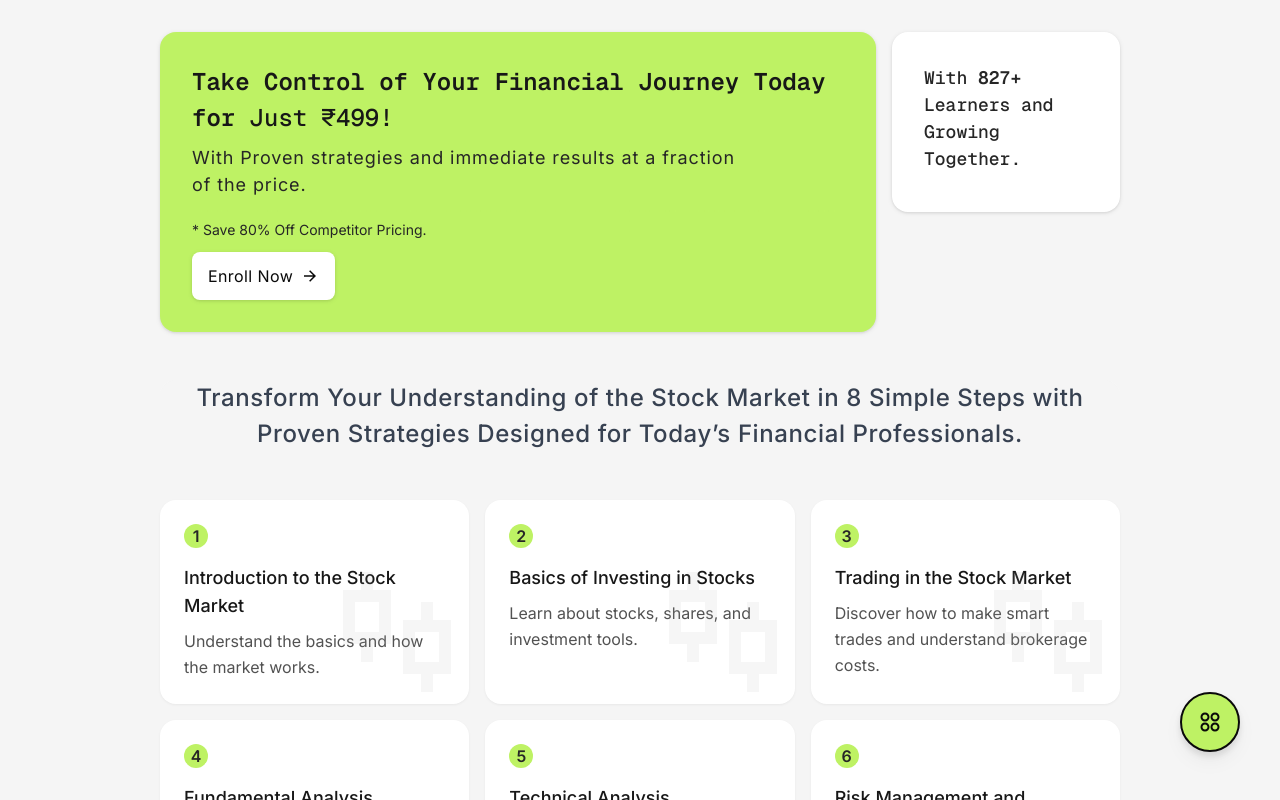
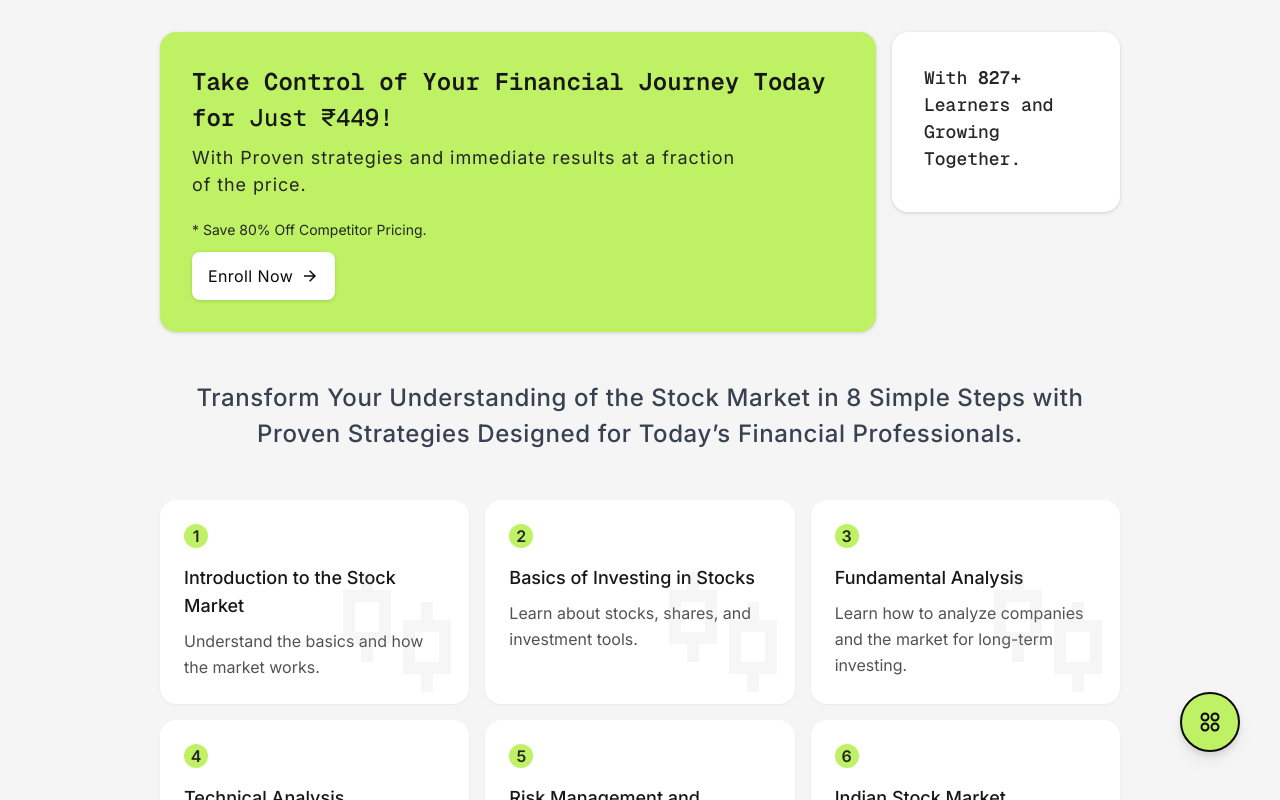
Before and after one commit to prathambhandari/stock-market-simplified, a Next.js app: page / in a window 1280 px wide. Shown: the top 800 px of the page. Built offline with nearby package versions, Linux system fonts and the light colour scheme.

Commit message:
price update

```diff
--- a/app/Components/HeroSection.js
+++ b/app/Components/HeroSection.js
@@ -8,7 +8,7 @@ export default function HeroSection() {
             <div className="bg-primary flex flex-col items-start  relative col-span-1 sm:col-span-1 md:col-span-1 lg:col-span-3 xl:col-span-3 drop-shadow h-fit overflow-hidden group  ease-in-out duration-300">
 
                 <div className="*:z-20  relative">
-                    <h1 className="text-2xl font-semibold text-neutral-900 leading-normal mb-2 font-mono">Take Control of Your Financial Journey Today for <span className=" font-medium    decoration decoration-wavy underline-offset-4 ">Just ₹499!</span></h1>
+                    <h1 className="text-2xl font-semibold text-neutral-900 leading-normal mb-2 font-mono">Take Control of Your Financial Journey Today for <span className=" font-medium    decoration decoration-wavy underline-offset-4 ">Just ₹449!</span></h1>
                     <h1 className="text-lg font-normal tracking-wider  text-neutral-800  mb-3 w-10/12 leading-normal">With Proven strategies and immediate results at a fraction of the price.<br />  </h1>
                     <div className="border-t-2 border-dashed  border-primary pt-2 w-full">
                         <h6 className="text-sm mb-3 text-neutral-800">* Save 80% Off Competitor Pricing.  </h6>
--- a/app/Components/MVP.js
+++ b/app/Components/MVP.js
@@ -8,9 +8,9 @@ export default function MVP() {
                     <div className=" flex flex-col items-start justify-start  ">
                         <div className="flex flex-col items-start  justify-center mb-2">
                             <RiMoneyRupeeCircleLine className=" h-28 w-28 text-neutral-500  mb-4" />
-                            <h1 className="text-2xl font-semibold  text-neutral-600 dark:text-primary tracking-wide leading-normal">Unlock the Full Course for Only ₹499 – Save Over 80% Compared to Other Platforms!</h1>
+                            <h1 className="text-2xl font-semibold  text-neutral-600 dark:text-primary tracking-wide leading-normal">Unlock the Full Course for Only ₹449 – Save Over 80% Compared to Other Platforms!</h1>
                         </div>
-                        <h1 className="text-base font-normal text-neutral-600 dark:text-neutral-400  tracking-wide leading-loose">Why pay ₹8999/- or more for the same stock market knowledge when you can learn from experts at a fraction of the cost? Our course offers the same value at an unbeatable price. For just ₹499, you’ll gain access to actionable strategies, expert insights, and a community of learners, making it the best value around.</h1>
+                        <h1 className="text-base font-normal text-neutral-600 dark:text-neutral-400  tracking-wide leading-loose">Why pay ₹7999/- or more for the same stock market knowledge when you can learn from experts at a fraction of the cost? Our course offers the same value at an unbeatable price. For just ₹449, you’ll gain access to actionable strategies, expert insights, and a community of learners, making it the best value around.</h1>
 
                     </div>
                 </div>
--- a/app/data.js
+++ b/app/data.js
@@ -1,7 +1,6 @@
 export const data = [
     { title: 'Introduction to the Stock Market', description: 'Understand the basics and how the market works.' },
     { title: 'Basics of Investing in Stocks', description: 'Learn about stocks, shares, and investment tools.' },
-    { title: 'Trading in the Stock Market', description: 'Discover how to make smart trades and understand brokerage costs.' },
     { title: 'Fundamental Analysis', description: 'Learn how to analyze companies and the market for long-term investing.' },
     { title: 'Technical Analysis', description: 'Understand the charts, patterns, and indicators that drive stock prices.' },
     { title: 'Risk Management and Psychology', description: 'Master risk management and the mental strategies of successful traders.' },
```
